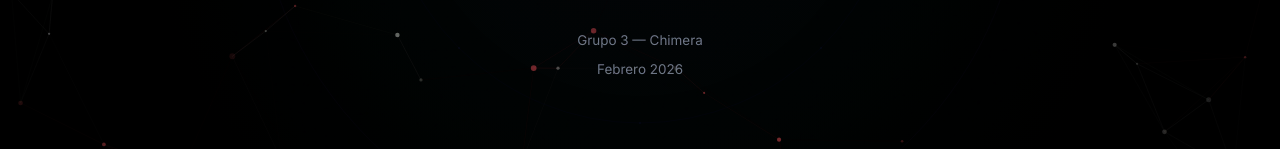
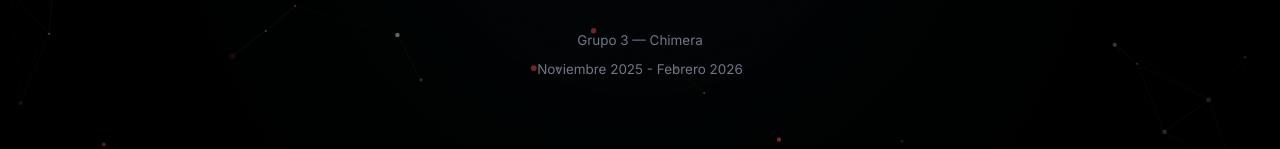
Before and after one commit to Diossmer/dossier, a React (Vite) app: page / in a window 1280 px wide. Shown: the part 533-682 px from the top of the page. Built offline with nearby package versions, Linux system fonts and the light colour scheme.

Commit message:
presentaciones

```diff
--- a/src/data/dossierContent.ts
+++ b/src/data/dossierContent.ts
@@ -30,7 +30,7 @@ export const dossierData: DossierData = {
         subtitle: 'Sistema de Análisis de Verificación de API Móviles',
         tagline: 'Proyecto Sociotecnológico — UNETI',
         group: 'Grupo 3 — Chimera',
-        date: 'Febrero 2026',
+        date: 'Noviembre 2025 - Febrero 2026',
       },
     },
     {
```
Also changed, not shown: 10 other files (tests, documents, lock files or other folders).
